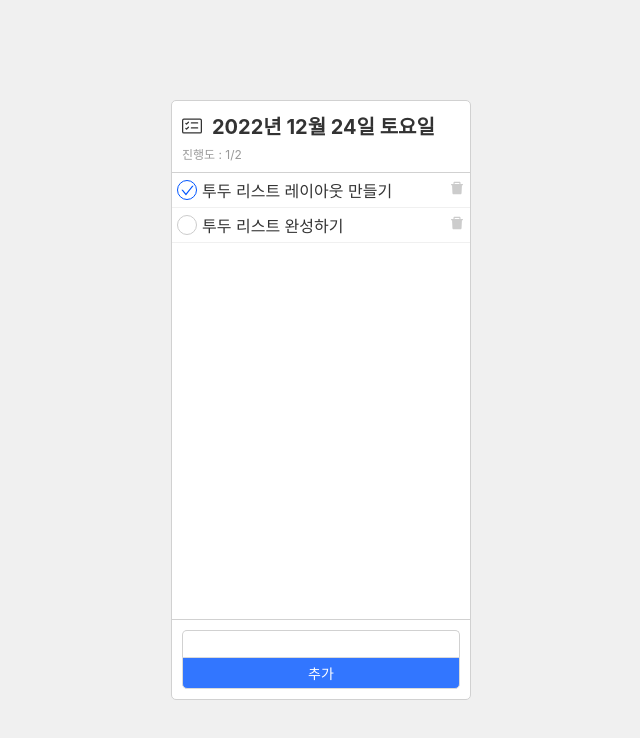
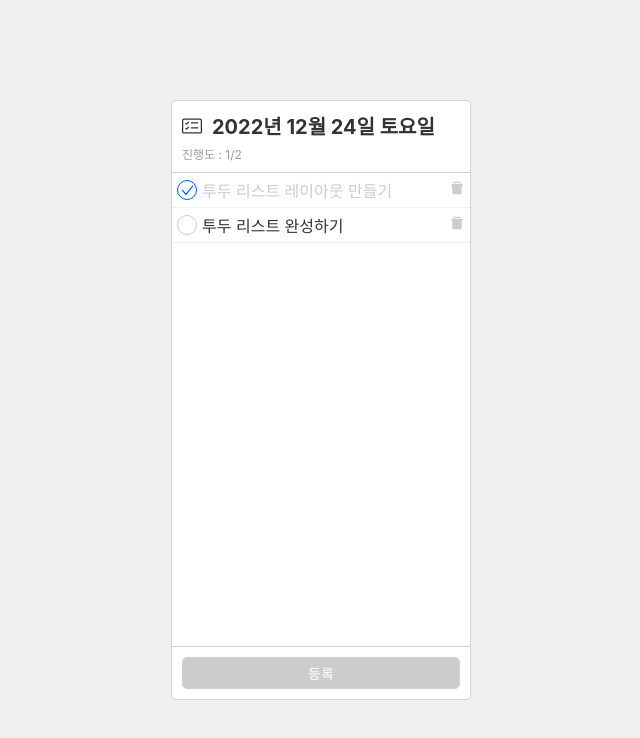
Before and after one commit to kuzuro/20221224_test, a React (Create React App) app in the folder todos/: page / in a window 1280 px wide. Shown: the top 738 px of the page, without its empty margins (319-959 px from the left). Built offline with nearby package versions, Linux system fonts and the light colour scheme.

Commit message:
2022-12-14
일부 수정

```diff
--- a/todos/src/components/TodoCreate.jsx
+++ b/todos/src/components/TodoCreate.jsx
@@ -10,19 +10,40 @@ function TodoCreate() {
     // 넘버링
     const nextId = useRef(3);
 
-    // 포커스 요소
+    // 인풋
     const inputRef = useRef();
 
-
+    // 인풋 활성 여부
+    const [flag, setFlag] = useState(false);
 
     // 에디터 활성 여부
     const [edit, setEdit] = useState(false);
 
+    // 인풋 값 변경시
+    const onChange = (e) => {
+        if(inputRef.current.value.length > 0) {
+            setEdit(true);
+        }
+    }
 
-    console.log(edit)
-    // 등록
+
+    // 등록 및 추가
     const createHandler = (e) => {
 
+
+        // 등록 버튼이 클릭시 플래스 true
+        if(!flag) {
+            setFlag(true);
+            return;
+        }
+
+        // 인풋값이 1자 이상일때만 등록
+        if(inputRef.current.value === "") {
+            setEdit(false);
+            return;
+        }
+
+        // 등록
         dispatch({
                 type : "CREATE",
                 todo : {
@@ -32,16 +53,24 @@ function TodoCreate() {
                 }
         });
 
+
+        // 넘버링 증가
         nextId.current += 1;
 
+        // 초기화
+        setFlag(false);
+        setEdit(false);
         inputRef.current.value = "";
         inputRef.current.focus()
+
     }
 
     return (
-        <CreateBlock edit={edit}>
-            <input type="text" ref={inputRef}/>
-            <button type="button" onClick={createHandler}>추가</button>
+        <CreateBlock edit={edit} flag={flag}>
+            <input type="text" onChange={onChange} ref={inputRef}/>
+            <button type="button" onClick={createHandler}>
+                {!flag ? "등록" : "추가"}
+            </button>
         </CreateBlock>
     );
 
@@ -60,6 +89,11 @@ const CreateBlock = styled.div`
         padding:5px;
         border-radius: 5px 5px 0 0;
         border-bottom:0;
+        display:none;
+
+        ${({flag}) => flag && css`
+            display:block;
+        `}
     }
 
     button {
@@ -67,20 +101,19 @@ const CreateBlock = styled.div`
         outline: none;
         font-size:14px;
         padding:5px;
-        border-radius: 0 0 5px 5px;
+        border-radius: 5px;
         cursor: pointer;
 
-        background:#05f;
-        opacity: 0.8;
-        color:#fff;
+        background:#cccccc;
+           color:#fff;
 
-        :hover {
-            opacity: 0.9;
-        }
+        ${({flag}) => flag && css`
+            background:#05f;
+        border-radius: 0 0 5px 5px;
+        `}
 
-        :active {
-            opacity: 1;
-        }
+        ${({edit}) => edit && css`
+        `}
     }
 
 
--- a/todos/src/components/TodoHeader.jsx
+++ b/todos/src/components/TodoHeader.jsx
@@ -4,16 +4,13 @@ import { useTodoState } from "../contexts/todo";
 
 function TodoHeader() {
 
-
     // 금일 날짜
     const today = (new Date()).toLocaleDateString("ko-KR", {dateStyle: "full"});
 
-
-    // 카운트
+    // 카운트를 위해
     const todos = useTodoState();
     const doneCnt = todos.filter(todo => todo.done).length;
     const totalCnt = todos.length;
-
 
     return (
         <HeaderBlock>
--- a/todos/src/components/TodoList.jsx
+++ b/todos/src/components/TodoList.jsx
@@ -5,7 +5,7 @@ import TodoListItem from "./TodoListItem";
 
 function TodoList() {
 
-
+    // 컨텍스트에서 상태 가져오기
     const todos = useTodoState();
 
     return (
--- a/todos/src/components/TodoListItem.jsx
+++ b/todos/src/components/TodoListItem.jsx
@@ -7,20 +7,24 @@ import { useTodoDispatch } from "../contexts/todo";
 function TodoListItem({todo}) {
 
 
+    // 컨텍스트에서 호출
     const dispatch = useTodoDispatch();
 
+
     // TodoList에서 받은 todo 처리
-
     const {id, text, done} = todo;
 
     return (
         <>
             <ItemBlock>
-                <IconBlock done={done} onClick={() => {dispatch({type : "TOGGLE", id : id})}}>
+                {/* done에 따라 제어 */}
+
+                <CheckBlock done={done} onClick={() => {dispatch({type : "TOGGLE", id : id})}}>
                    <AiOutlineCheck size={15} color="#cccccc"/>
-                </IconBlock>
+                </CheckBlock>
 
-                <span>{text}</span>
+
+                <TextBlock done={done}>{text}</TextBlock>
 
                 <DeleteBlock  onClick={() => {dispatch({type : "DELETE", id : id})}}>
                     <AiFillDelete />
@@ -32,7 +36,7 @@ function TodoListItem({todo}) {
 
 }
 
-
+// li
 const ItemBlock = styled.li`
     font-size:16px;
     padding:5px;
@@ -51,7 +55,8 @@ const ItemBlock = styled.li`
     }
 `;
 
-const IconBlock = styled.div`
+// 체크 아이콘 영역
+const CheckBlock = styled.div`
     width:20px;
     height:20px;
     border-radius: 50%;
@@ -82,6 +87,7 @@ const IconBlock = styled.div`
 
 `;
 
+// 삭제 영역
 const DeleteBlock = styled.div`
 
     svg {
@@ -94,4 +100,12 @@ const DeleteBlock = styled.div`
     }
 `;
 
+// 텍스트
+const TextBlock = styled.span`
+
+    ${({done}) => done && css`
+        color:#ccc;
+    `}
+`;
+
 export default TodoListItem;
```
